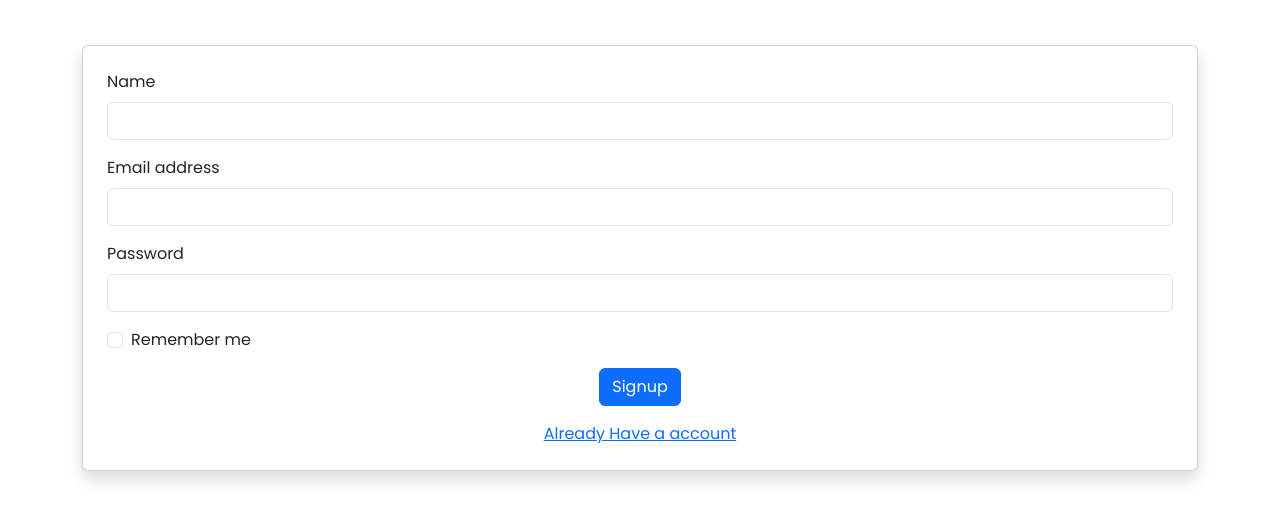
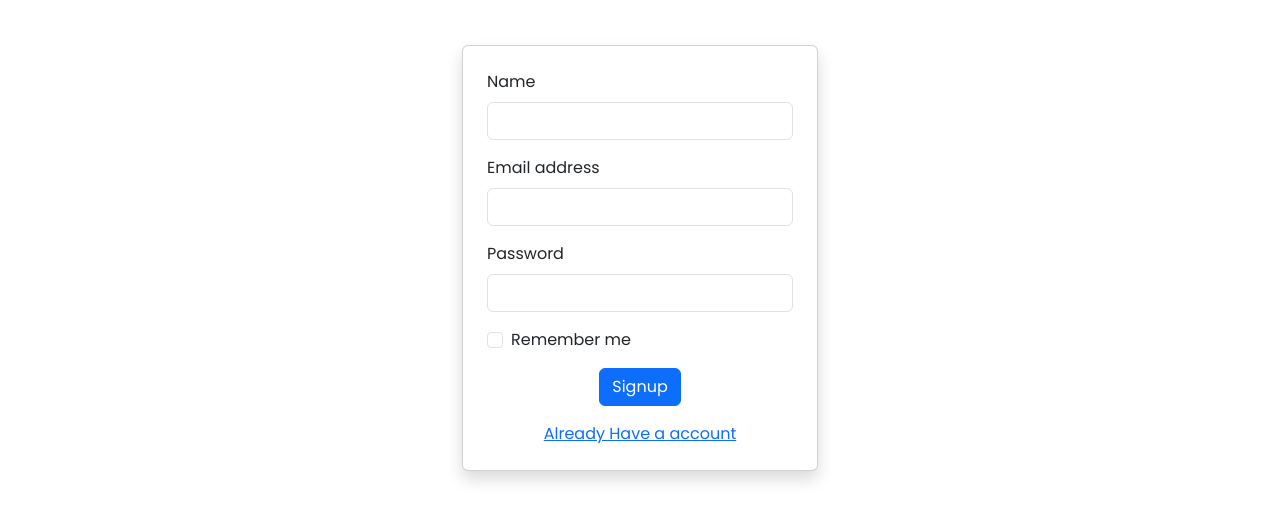
Before and after one commit to GajaPriyaR/To-do_List, a plain HTML site: page index.html in a window 1280 px wide. Shown: the part 99-620 px from the top of the page. Drawn offline with nearby package versions, Linux system fonts and the light colour scheme.

Commit message:
Update index.html

```diff
--- a/index.html
+++ b/index.html
@@ -16,7 +16,7 @@
       <div class="mt-5 fw-bold fs-2">Signup Here</div>
       <div class="row mt-5">
         <div class="col"></div>
-        <div class="col-12">
+        <div class="col-12 col-lg-4">
           <div class="card shadow">
             <form onsubmit="signup()" class="p-4" >
               <div class="mb-3 text-start">
```
